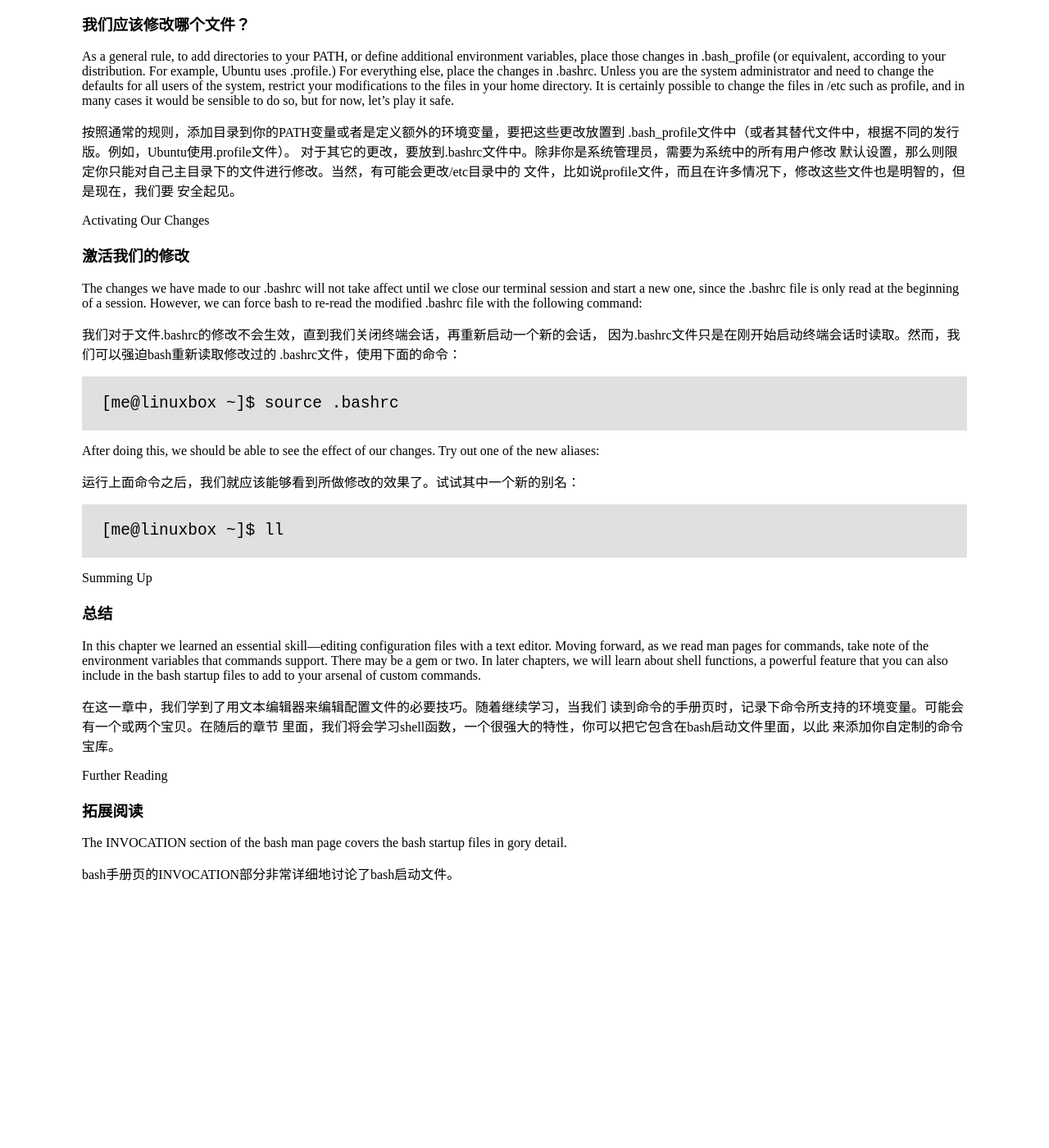
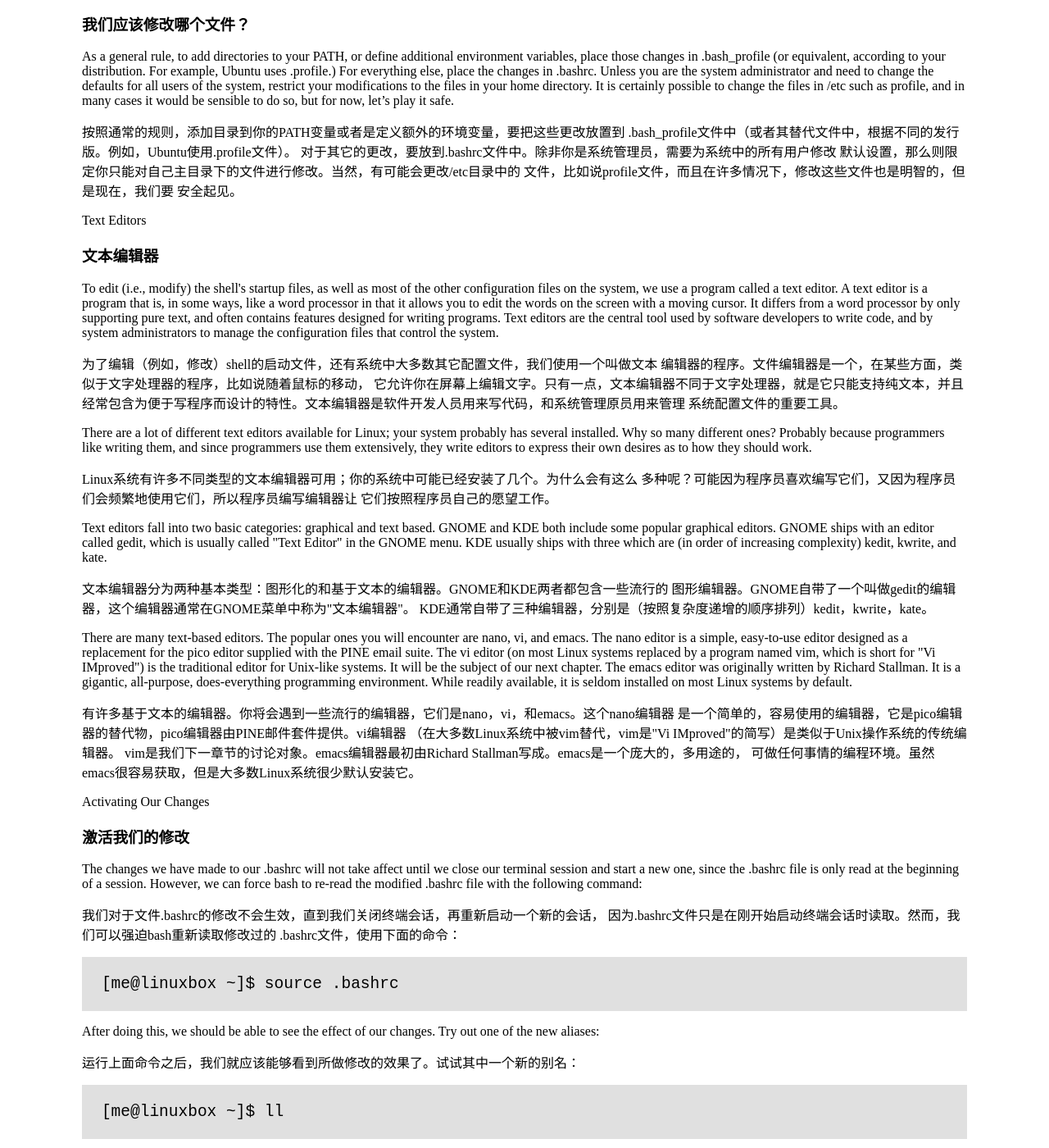
Before and after one commit to billie66/TLCL, a Jekyll site: the page built from book/environment.md, in a window 1280 px wide and 1400 px high, scrolled down 8951 px. Shown: the whole window at 82% size. Built offline with Jekyll 4.4.1, drawn with Linux system fonts in a browser that asks for light colours; Markdown is read by kramdown in place of the engine named in the settings; before the commit the page ends 10044 px from its top, so only the background shows below that.

Commit message:
add more

```diff
--- a/book/environment.md
+++ b/book/environment.md
@@ -641,6 +641,57 @@ many cases it would be sensible to do so, but for now, let's play it safe.
 文件，比如说profile文件，而且在许多情况下，修改这些文件也是明智的，但是现在，我们要
 安全起见。
 
+Text Editors
+
+### 文本编辑器
+
+<p>To edit (i.e., modify) the shell's startup files, as well as most of the other configuration
+files on the system, we use a program called a text editor. A text editor is a program that
+is, in some ways, like a word processor in that it allows you to edit the words on the
+screen with a moving cursor. It differs from a word processor by only supporting pure
+text, and often contains features designed for writing programs. Text editors are the
+central tool used by software developers to write code, and by system administrators to
+manage the configuration files that control the system.</p>
+
+<p>为了编辑（例如，修改）shell的启动文件，还有系统中大多数其它配置文件，我们使用一个叫做文本
+编辑器的程序。文件编辑器是一个，在某些方面，类似于文字处理器的程序，比如说随着鼠标的移动，
+它允许你在屏幕上编辑文字。只有一点，文本编辑器不同于文字处理器，就是它只能支持纯文本，并且
+经常包含为便于写程序而设计的特性。文本编辑器是软件开发人员用来写代码，和系统管理原员用来管理
+系统配置文件的重要工具。</p>
+
+There are a lot of different text editors available for Linux; your system probably has
+several installed. Why so many different ones? Probably because programmers like
+writing them, and since programmers use them extensively, they write editors to express
+their own desires as to how they should work.
+
+Linux系统有许多不同类型的文本编辑器可用；你的系统中可能已经安装了几个。为什么会有这么
+多种呢？可能因为程序员喜欢编写它们，又因为程序员们会频繁地使用它们，所以程序员编写编辑器让
+它们按照程序员自己的愿望工作。
+
+Text editors fall into two basic categories: graphical and text based. GNOME and KDE
+both include some popular graphical editors. GNOME ships with an editor called
+gedit, which is usually called &quot;Text Editor&quot; in the GNOME menu. KDE usually ships
+with three which are (in order of increasing complexity) kedit, kwrite, and kate.
+
+文本编辑器分为两种基本类型：图形化的和基于文本的编辑器。GNOME和KDE两者都包含一些流行的
+图形编辑器。GNOME自带了一个叫做gedit的编辑器，这个编辑器通常在GNOME菜单中称为&quot;文本编辑器&quot;。
+KDE通常自带了三种编辑器，分别是（按照复杂度递增的顺序排列）kedit，kwrite，kate。
+
+<p>There are many text-based editors. The popular ones you will encounter are nano, vi,
+and emacs. The nano editor is a simple, easy-to-use editor designed as a replacement
+for the pico editor supplied with the PINE email suite. The vi editor (on most Linux
+systems replaced by a program named vim, which is short for &quot;Vi IMproved&quot;) is the
+traditional editor for Unix-like systems. It will be the subject of our next chapter. The
+emacs editor was originally written by Richard Stallman. It is a gigantic, all-purpose,
+does-everything programming environment. While readily available, it is seldom
+installed on most Linux systems by default.</p>
+
+<p>有许多基于文本的编辑器。你将会遇到一些流行的编辑器，它们是nano，vi，和emacs。这个nano编辑器
+是一个简单的，容易使用的编辑器，它是pico编辑器的替代物，pico编辑器由PINE邮件套件提供。vi编辑器
+（在大多数Linux系统中被vim替代，vim是&quot;Vi IMproved&quot;的简写）是类似于Unix操作系统的传统编辑器。
+vim是我们下一章节的讨论对象。emacs编辑器最初由Richard Stallman写成。emacs是一个庞大的，多用途的，
+可做任何事情的编程环境。虽然emacs很容易获取，但是大多数Linux系统很少默认安装它。</p>
+
 Activating Our Changes
 
 ### 激活我们的修改
```
